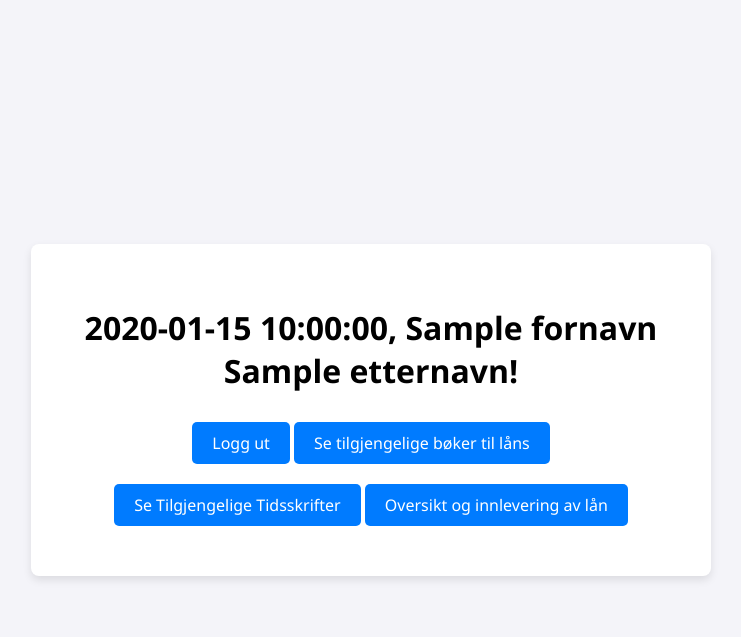
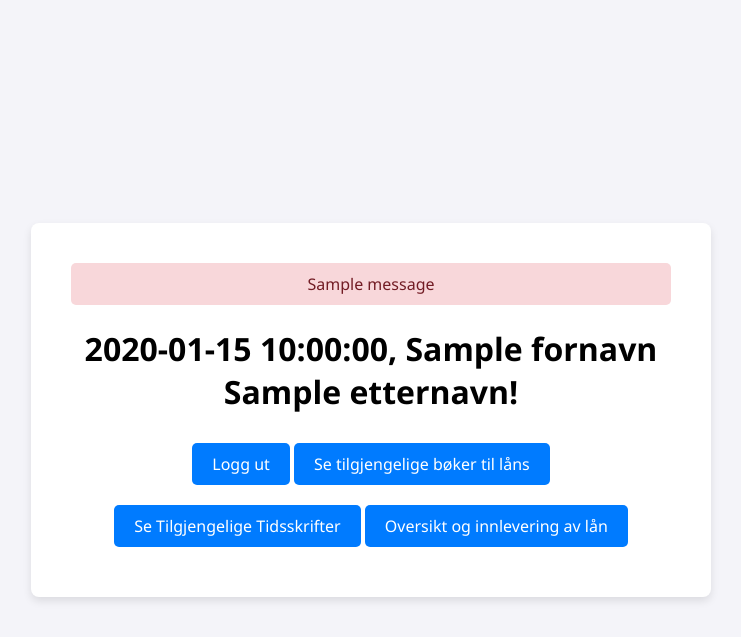
Before and after one commit to VolpeFelix/BibliotekBoogaloo, a Flask app: template Gruppe_5_WebProsjekt-main/templates/profile.html in a window 1280 px wide. Shown: the top 637 px of the page, without its empty margins (269-1010 px from the left). Run offline with Flask 3, Linux system fonts and the light colour scheme; the template is opened without the code that fills it: most values are stand-ins (such as "Sample title", 1, 10 or a date in 2020); one stand-in notice (Sample message) is shown.

Commit message:
Update profile.html

```diff
--- a/Gruppe_5_WebProsjekt-main/templates/profile.html
+++ b/Gruppe_5_WebProsjekt-main/templates/profile.html
@@ -26,6 +26,14 @@
         h1 {
             margin-bottom: 20px;
         }
+        .alert {
+            color: #721c24;
+            background-color: #f8d7da;
+            border-color: #f5c6cb;
+            padding: 10px;
+            border-radius: 5px;
+            margin-bottom: 20px;
+        }
         a.button {
             display: inline-block;
             text-decoration: none;
@@ -45,6 +53,13 @@
 </head>
 <body>
     <div class="container">
+        {% with messages = get_flashed_messages(with_categories=true) %}
+            {% if messages %}
+                {% for category, message in messages %}
+                    <div class="alert alert-{{ category }}">{{ message }}</div>
+                {% endfor %}
+            {% endif %}
+        {% endwith %}
         <h1>{{ time_of_day }}, {{ fornavn }} {{ etternavn }}!</h1>
         <a href="{{ url_for('logout') }}" class="button">Logg ut</a>
         <a href="{{ url_for('available_books') }}" class="button">Se tilgjengelige bøker til låns</a>
```
